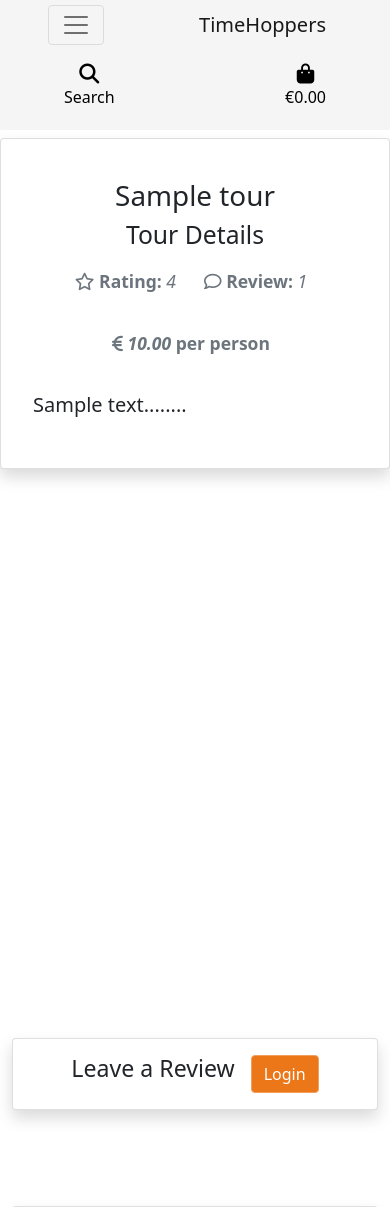
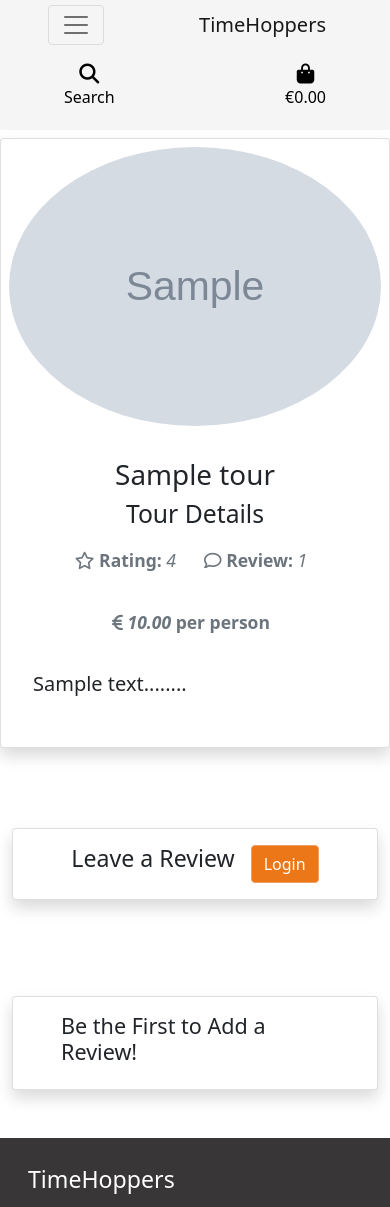
Before and after one commit to ciaraosull/project-5-time-hoppers, a Django app: page /tours/tour/1/ in a window 390 px wide. Shown: the top 1207 px of the page. Run offline with Django 3.2, Linux system fonts and the light colour scheme; tables that the repository leaves empty hold one stand-in row (values such as "Sample post"); grey boxes marked "Sample" are stand-in pictures; some libraries are stand-ins or nearby versions.

Commit message:
Manual test of features & responsiveness to date & margin fix on logo

```diff
--- a/static/css/style.css
+++ b/static/css/style.css
@@ -102,22 +102,11 @@ main {
     font-size: 1.25rem !important;
 }
 
-/* Tour Detail Pages */
-#hero-outer {
-    height: 900px;
-    width: 100%;
-    position: relative;
-}
-
-#cover-text {
-    position: absolute;
-    z-index: 99;
-}
-
+/* Custom styling for Tour Detail View Page */
 #hero-image {
     z-index: -1;
     width: 100%;
     height: 100%;
     object-fit: fill;
-    position: absolute;
+    position: fixed;
 }
--- a/templates/base.html
+++ b/templates/base.html
@@ -52,7 +52,7 @@
         </button>
 
         <!-- Logo-->
-        <a class="navbar-brand mb-0 ms-3" href="{% url 'home' %}" aria-label="Go to Home Page">TimeHoppers
+        <a class="navbar-brand mb-0 ms-2" href="{% url 'home' %}" aria-label="Go to Home Page">TimeHoppers
         </a>
 
         <!-- Nav Links -->
--- a/tours/templates/tours/tour_detail.html
+++ b/tours/templates/tours/tour_detail.html
@@ -6,26 +6,39 @@
 
 {%  load crispy_forms_tags  %}
 
+<!-- Background Image -->
+<section id="hero-image">
+    {%  if tour.image_url  %}
 
-<section id="hero-outer">
-
-    <div id="hero-image">
-        {%  if tour.image_url  %}
-        <!-- Background Image -->
-
-        <img class="d-none d-md-block" src="{{tour.image_url }}" alt="Tour Image" width="100%" height="100%">
+    <img class="d-none d-lg-block" src="{{tour.image_url }}" alt="Tour Image" width="100%" height="100%">
     {%  else  %}
     <!-- Default Image -->
-        <img class="d-none d-md-block" src="/media/temp-image.png" alt="Default Image" width="100%" height="100%">
+    <img class="d-none d-lg-block" src="/media/temp-image.png" alt="Default Image" width="100%" height="100%">
     {%  endif  %}
-    </div>
+</section>
 
-    <div id="cover-text">
 <!-- Tours Detail -->
 <section class="pt-5 pb-3 col-md-7 offset-md-2 text-center text-md-start">
     <div>
         <div class=" card mb-3 shadow p-2 mb-3 bg-body rounded" style="max-width: 1000px;">
             <div class="row g-0">
+
+                <div>
+                    <!-- Tour Image -->
+                    {%  if tour.image_url  %}
+                    <a class="d-lg-none text-decoration-none" href="{% url 'tour-detail' tour.id %}"
+                        aria-label="Go to Tour Detail"><img class="card-img-top rounded-circle"
+                            src="{{tour.image_url }}" width="200px" alt="Tour Image"></a>
+
+                    {%  else  %}
+                    <!-- Default Image -->
+                    <a class="d-lg-none text-decoration-none" href="{% url 'tour-detail' tour.id %}"
+                        aria-label="Go to Tour Detail"><img class="card-img-top rounded-circle"
+                            src="/media/time-travel-sample.jpeg" width="200px" alt="Tour Image"></a>
+
+                    {%  endif  %}
+
+                </div>
                 <!-- Details of Each Tour-->
                 <div class="text-md-start text-center">
                     <div class="card-body mb-3 mt-3">
@@ -58,9 +71,6 @@
                     </div>
                 </div>
             </div>
-                </div>
-            </div>
-        </section>
         </div>
     </div>
 </section>
--- a/tours/templates/tours/tours.html
+++ b/tours/templates/tours/tours.html
@@ -62,17 +62,16 @@
                         <a class="text-decoration-none" href="{% url 'tour-detail' tour.id %}"
                             aria-label="Go to Tour Detail"><img class="card-img-top rounded-circle"
                                 src="{{tour.image_url }}" width="200px" alt="Tour Image"></a>
-                        <div class="card-body">
 
                         {%  else  %}
                         <!-- Default Image -->
                         <a class="text-decoration-none" href="{% url 'tour-detail' tour.id %}"
                             aria-label="Go to Tour Detail"><img class="card-img-top rounded-circle"
                                 src="/media/time-travel-sample.jpeg" width="200px" alt="Tour Image"></a>
-                            <div class="card-body">
 
                         {%  endif  %}
 
+                        <div class="card-body">
                             <!-- Tour Title-->
                             <h4 class="card-title"><a class="text-decoration-none"
                                     href="{% url 'tour-detail' tour.id %}"
@@ -115,7 +114,6 @@
                 </div>
             </div>
         </div>
-        </div>
         {%  endfor  %}
     </div>
 </section>
```
Lines whose indentation alone changed are shown as unchanged.
